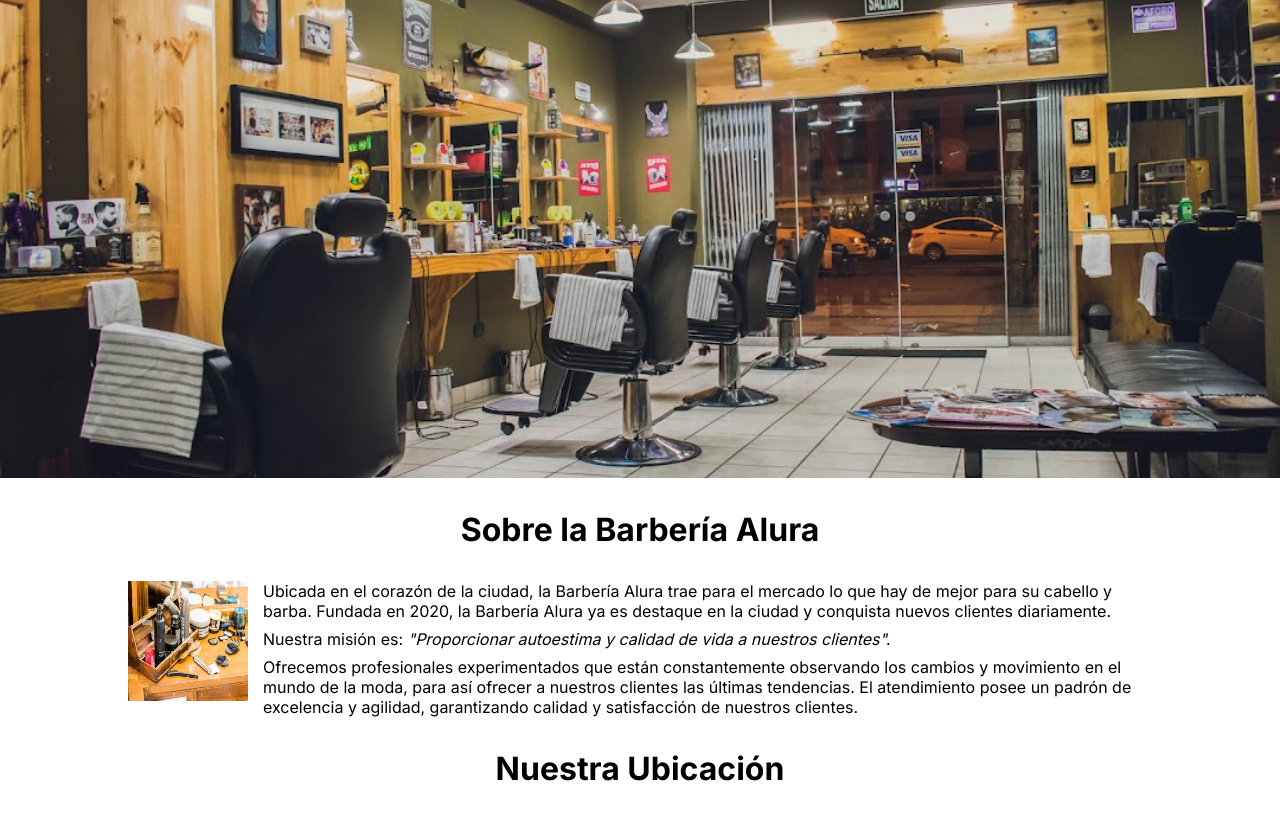
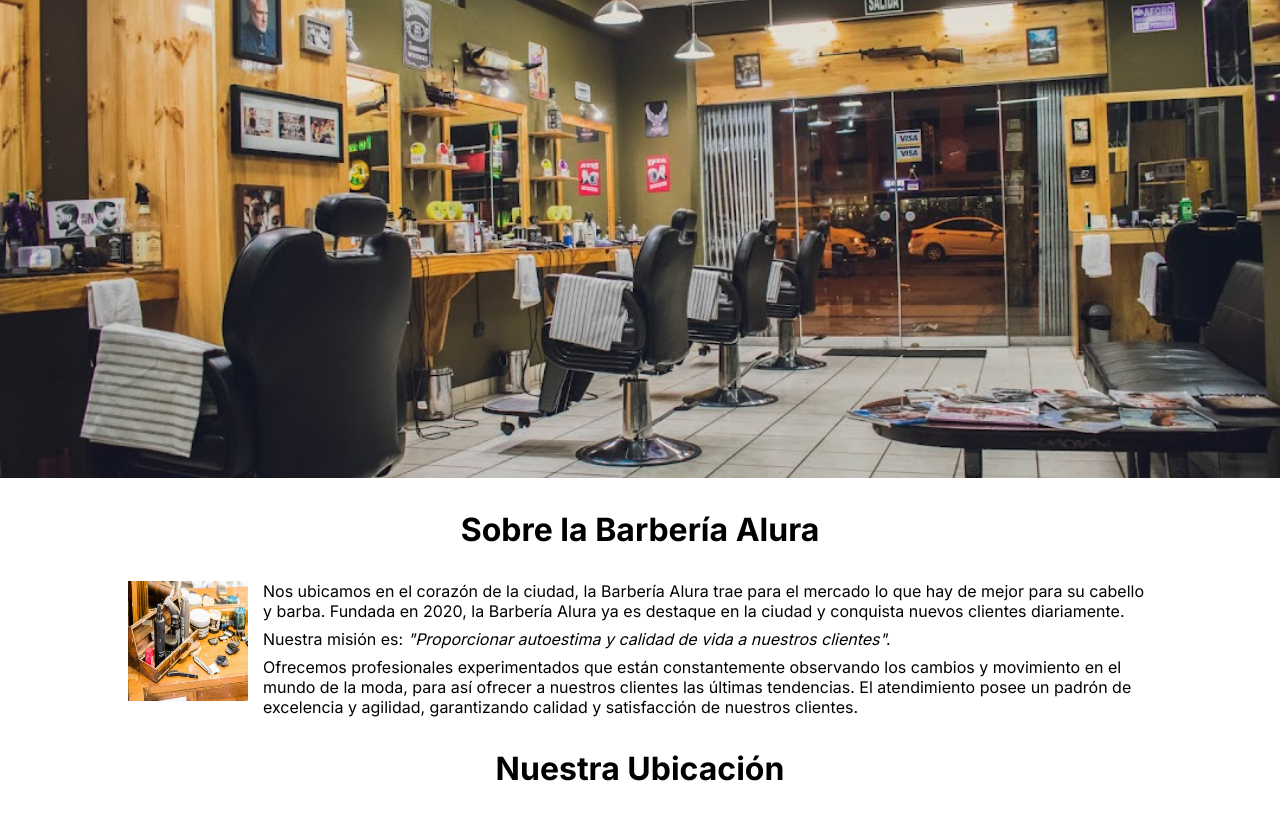
Before and after one commit to jeinszz01/barberia, a plain HTML site: page index.html in a window 1280 px wide. Shown: the part 272-1089 px from the top of the page. Drawn offline with Linux system fonts and the light colour scheme.

Commit message:
modificacion de la descripcion de ubicacion

```diff
--- a/index.html
+++ b/index.html
@@ -31,7 +31,7 @@
                     <div class="banner">
                         <img src="imagenes/utensilios.jpg" alt="utensilios-img">
                         <div>
-                            <p class="descripcion">Ubicada en el corazón de la ciudad, la Barbería Alura trae para el mercado lo que hay de mejor para su cabello y barba.
+                            <p class="descripcion">Nos ubicamos en el corazón de la ciudad, la Barbería Alura trae para el mercado lo que hay de mejor para su cabello y barba.
                                 Fundada en 2020, la Barbería Alura ya es destaque en la ciudad y conquista nuevos clientes diariamente.
                             </p>
                             <p class="mision">Nuestra misión es: <span>"Proporcionar autoestima y calidad de vida a nuestros clientes".</span></p>
```
